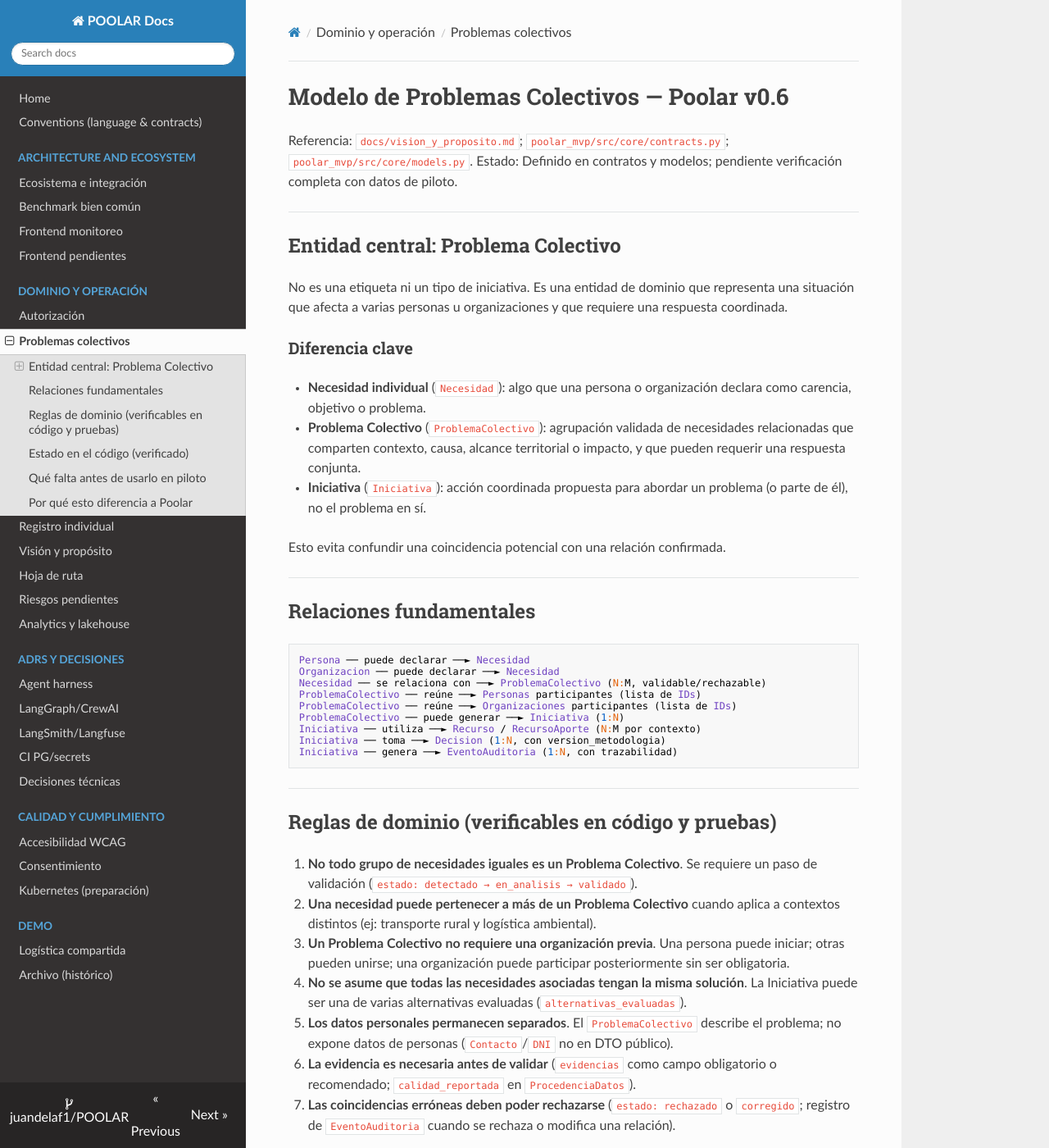
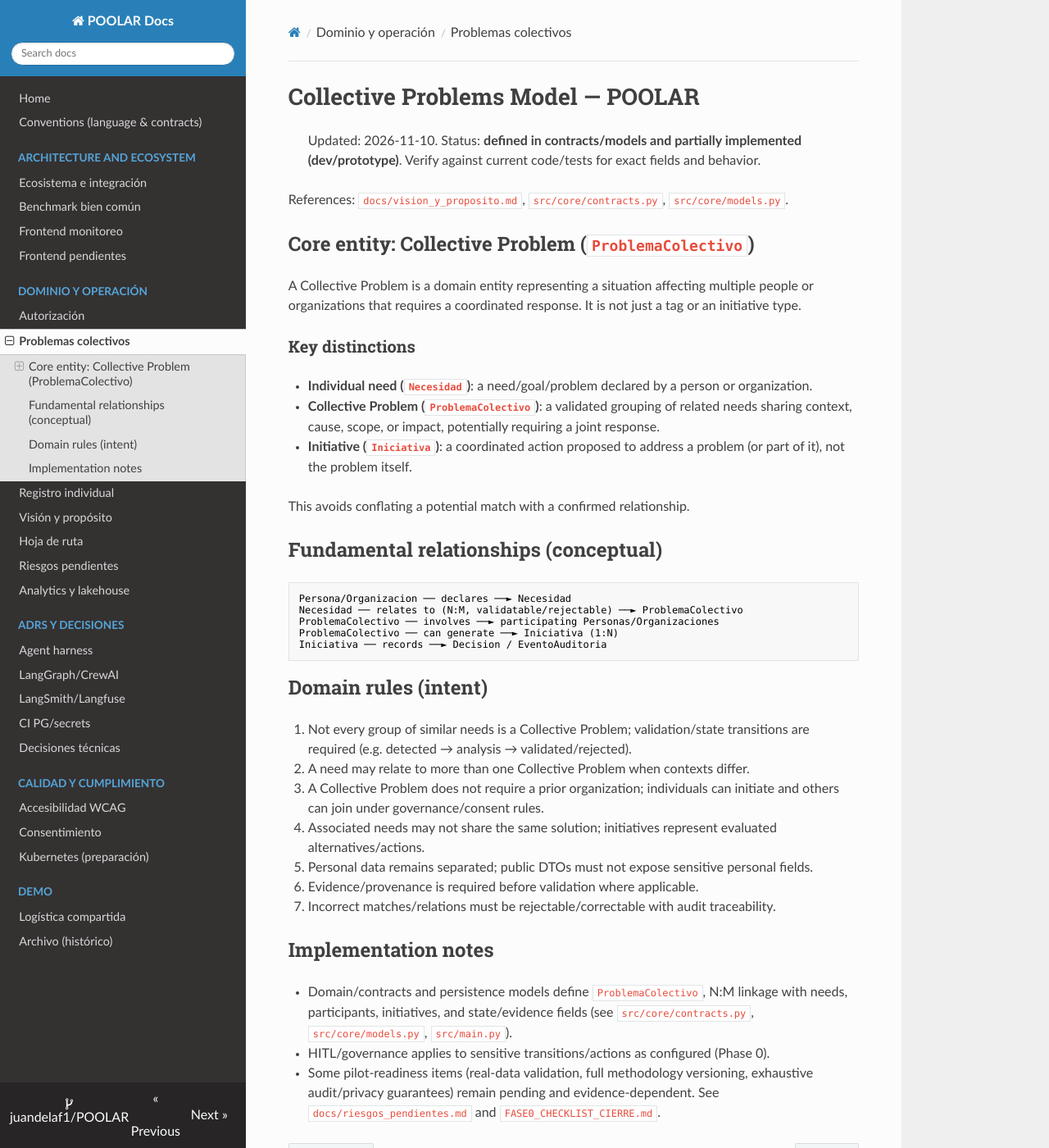
Before and after one commit to juandelaf1/POOLAR, an MkDocs documentation site: the page built from docs/modelo_problemas_colectivos.md, in a window 1280 px wide and 1400 px high. Shown: the whole window at 82% size. Built offline with MkDocs 1.6.1, drawn with Linux system fonts in a browser that asks for light colours; nearby versions of some CDN libraries; some of the changed text lies outside the part shown.

Commit message:
docs: translate and align individual registration and collective problems model

````diff
--- a/docs/modelo_problemas_colectivos.md
+++ b/docs/modelo_problemas_colectivos.md
@@ -1,71 +1,43 @@
-# Modelo de Problemas Colectivos — Poolar v0.6
+# Collective Problems Model — POOLAR
 
-Referencia: `docs/vision_y_proposito.md`; `poolar_mvp/src/core/contracts.py`; `poolar_mvp/src/core/models.py`.
-Estado: Definido en contratos y modelos; pendiente verificación completa con datos de piloto.
+> Updated: 2026-11-10. Status: **defined in contracts/models and partially implemented (dev/prototype)**. Verify against current code/tests for exact fields and behavior.
 
----
+References: `docs/vision_y_proposito.md`, `src/core/contracts.py`, `src/core/models.py`.
 
-## Entidad central: Problema Colectivo
+## Core entity: Collective Problem (`ProblemaColectivo`)
 
-No es una etiqueta ni un tipo de iniciativa. Es una entidad de dominio que representa una situación que afecta a varias personas u organizaciones y que requiere una respuesta coordinada.
+A Collective Problem is a domain entity representing a situation affecting multiple people or organizations that requires a coordinated response. It is not just a tag or an initiative type.
 
-### Diferencia clave
+### Key distinctions
 
-- **Necesidad individual** (`Necesidad`): algo que una persona o organización declara como carencia, objetivo o problema.
-- **Problema Colectivo** (`ProblemaColectivo`): agrupación validada de necesidades relacionadas que comparten contexto, causa, alcance territorial o impacto, y que pueden requerir una respuesta conjunta.
-- **Iniciativa** (`Iniciativa`): acción coordinada propuesta para abordar un problema (o parte de él), no el problema en sí.
+- **Individual need (`Necesidad`)**: a need/goal/problem declared by a person or organization.
+- **Collective Problem (`ProblemaColectivo`)**: a validated grouping of related needs sharing context, cause, scope, or impact, potentially requiring a joint response.
+- **Initiative (`Iniciativa`)**: a coordinated action proposed to address a problem (or part of it), not the problem itself.
 
-Esto evita confundir una coincidencia potencial con una relación confirmada.
+This avoids conflating a potential match with a confirmed relationship.
 
----
-
-## Relaciones fundamentales
+## Fundamental relationships (conceptual)
 
 ```
-Persona ── puede declarar ──► Necesidad
-Organizacion ── puede declarar ──► Necesidad
-Necesidad ── se relaciona con ──► ProblemaColectivo (N:M, validable/rechazable)
-ProblemaColectivo ── reúne ──► Personas participantes (lista de IDs)
-ProblemaColectivo ── reúne ──► Organizaciones participantes (lista de IDs)
-ProblemaColectivo ── puede generar ──► Iniciativa (1:N)
-Iniciativa ── utiliza ──► Recurso / RecursoAporte (N:M por contexto)
-Iniciativa ── toma ──► Decision (1:N, con version_metodologia)
-Iniciativa ── genera ──► EventoAuditoria (1:N, con trazabilidad)
+Persona/Organizacion ── declares ──► Necesidad
+Necesidad ── relates to (N:M, validatable/rejectable) ──► ProblemaColectivo
+ProblemaColectivo ── involves ──► participating Personas/Organizaciones
+ProblemaColectivo ── can generate ──► Iniciativa (1:N)
+Iniciativa ── records ──► Decision / EventoAuditoria
 ```
 
----
+## Domain rules (intent)
 
-## Reglas de dominio (verificables en código y pruebas)
+1. Not every group of similar needs is a Collective Problem; validation/state transitions are required (e.g. detected → analysis → validated/rejected).
+2. A need may relate to more than one Collective Problem when contexts differ.
+3. A Collective Problem does not require a prior organization; individuals can initiate and others can join under governance/consent rules.
+4. Associated needs may not share the same solution; initiatives represent evaluated alternatives/actions.
+5. Personal data remains separated; public DTOs must not expose sensitive personal fields.
+6. Evidence/provenance is required before validation where applicable.
+7. Incorrect matches/relations must be rejectable/correctable with audit traceability.
 
-1. **No todo grupo de necesidades iguales es un Problema Colectivo**. Se requiere un paso de validación (`estado: detectado → en_analisis → validado`).
-2. **Una necesidad puede pertenecer a más de un Problema Colectivo** cuando aplica a contextos distintos (ej: transporte rural y logística ambiental).
-3. **Un Problema Colectivo no requiere una organización previa**. Una persona puede iniciar; otras pueden unirse; una organización puede participar posteriormente sin ser obligatoria.
-4. **No se asume que todas las necesidades asociadas tengan la misma solución**. La Iniciativa puede ser una de varias alternativas evaluadas (`alternativas_evaluadas`).
-5. **Los datos personales permanecen separados**. El `ProblemaColectivo` describe el problema; no expone datos de personas (`Contacto`/`DNI` no en DTO público).
-6. **La evidencia es necesaria antes de validar** (`evidencias` como campo obligatorio o recomendado; `calidad_reportada` en `ProcedenciaDatos`).
-7. **Las coincidencias erróneas deben poder rechazarse** (`estado: rechazado` o `corregido`; registro de `EventoAuditoria` cuando se rechaza o modifica una relación).
+## Implementation notes
 
----
-
-## Estado en el código (verificado)
-
-- `ProblemaColectivo` está definido en `src/core/contracts.py` (`BaseModel`) con campos `descripcion`, `necesidades_asociadas`, `organizaciones_participantes`, `personas_participantes`, `descripcion_problema`, `evidencias`, `estado`, `fecha_detecion`, `fecha_actualizacion`.
-- `ProblemaColectivo` está definido en `src/core/models.py` (`SQLAlchemy`) con relación `N:M` (`necesidad_problema_colectivo`) a `Necesidad`, y campo `iniciativas` vinculadas.
-- La relación `Necesidad ↔ ProblemaColectivo` permite agregar y quitar sin perder la `Necesidad` individual.
-- La `Iniciativa` incorpora `problema_colectivo_id` opcional, permitiendo que una iniciativa se cree desde un problema validado.
-- La `Persona` permite iniciar sin `Organizacion`; `Organizacion` amplifica posibilidades pero no es obligatoria.
-
----
-
-## Qué falta antes de usarlo en piloto
-
-- Validación de la relación `N:M` con datos reales o sintéticos etiquetados.
-- Prueba de que una `Necesidad` puede existir sin `organizacion_id` (solo con `persona_id` o sin ser de organización).
-- Confirmación de que `EventoAuditoria` registra cambios de relación sin exponer datos personales.
-- Definición de `version_metodologia` para decisiones vinculadas al problema y no solo a la iniciativa.
-
----
-
-## Por qué esto diferencia a Poolar
-
-No se trata solo de "agrupar necesidades similares" por categoría o ubicación. Se trata de permitre que varias personas u organizaciones **validen que comparten un problema** antes de decidir actuar juntos, y de conservar evidencia de cómo llegó esa validación (evidencias, criterios, decisiones de rechazo o corrección, resultados). Esto es lo que convierte una coincidencia potencial en una acción colectiva informada.
+- Domain/contracts and persistence models define `ProblemaColectivo`, N:M linkage with needs, participants, initiatives, and state/evidence fields (see `src/core/contracts.py`, `src/core/models.py`, `src/main.py`).
+- HITL/governance applies to sensitive transitions/actions as configured (Phase 0).
+- Some pilot-readiness items (real-data validation, full methodology versioning, exhaustive audit/privacy guarantees) remain pending and evidence-dependent. See `docs/riesgos_pendientes.md` and `FASE0_CHECKLIST_CIERRE.md`.
````
Also changed, not shown: docs/registro_individual.md (+20 -9 lines).
